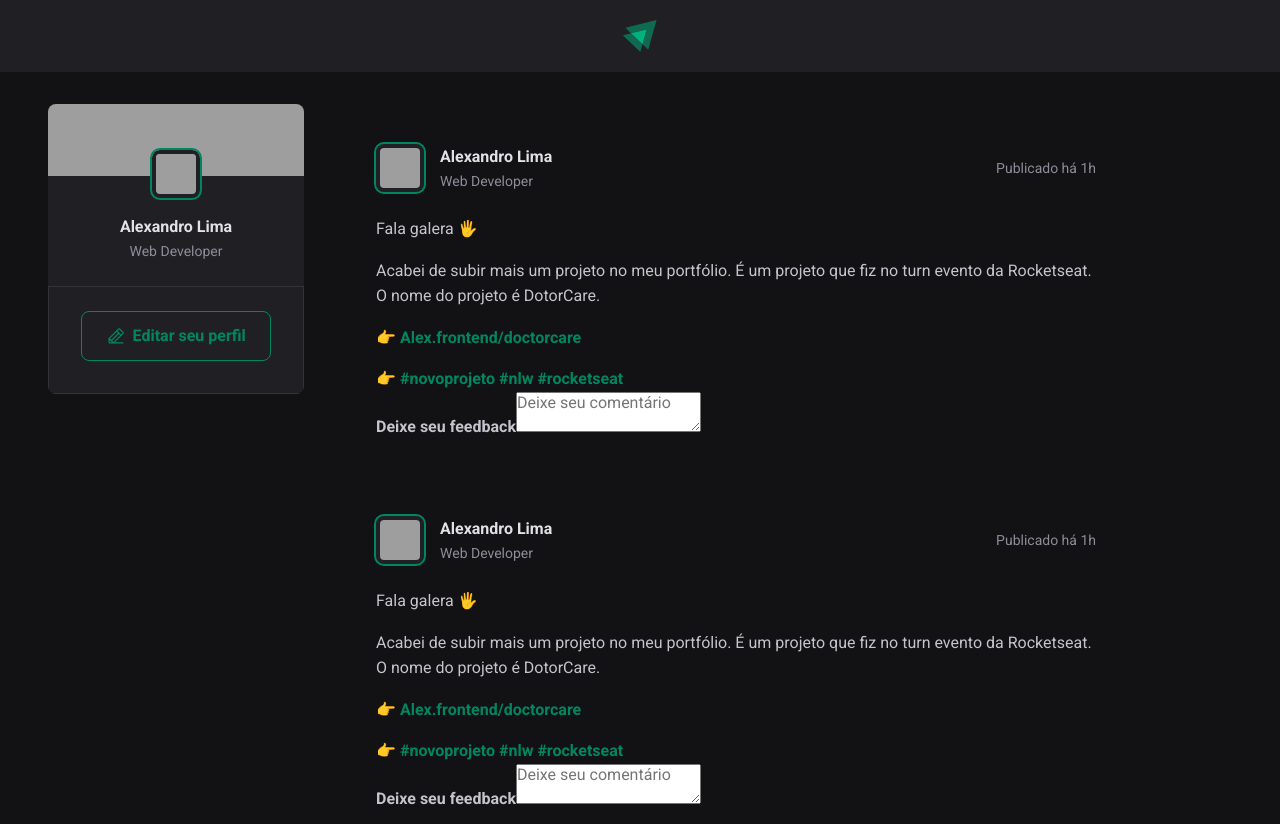
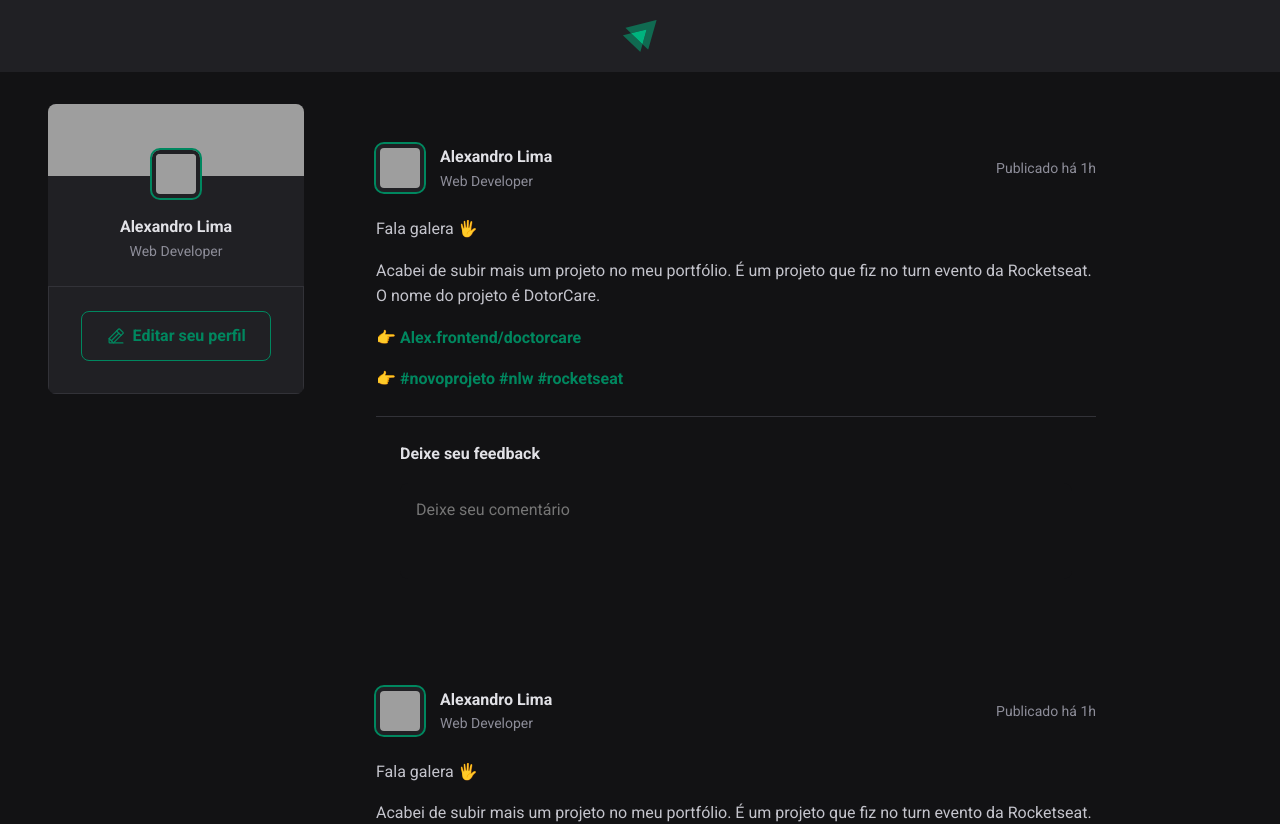
Before and after one commit to Allex-Lima/jornada-react, a React (Vite) app: page / in a window 1280 px wide. Shown: the top 824 px of the page. Built offline with nearby package versions, Linux system fonts and the light colour scheme; grey boxes are pictures that could not be loaded.

Commit message:
Feat: formulário de comentários

```diff
--- a/src/components/Post.jsx
+++ b/src/components/Post.jsx
@@ -30,6 +30,9 @@
                 <textarea
                     placeholder='Deixe seu comentário'
                 />
+                <footer>
+                    <button type='submit'>Publicar</button>
+                </footer>
             </form>
         </article>
     )
--- a/src/components/Post.module.css
+++ b/src/components/Post.module.css
@@ -67,3 +67,56 @@
     color: var(--gray-400);
     line-height: 1.6;
 }
+
+.commentForm {
+    width: 100%;
+    margin-top: 1.5rem;
+    padding: 1.5rem;
+    border-top: 1px solid var(--gray-600);
+}
+
+.commentForm > strong {
+    line-height: 1.6;
+    color: var(--gray-100);
+}
+
+.commentForm textarea {
+    width: 100%;
+    background: var(--gray-900);
+    border: 0;
+    resize: none;
+    height: 6rem;
+    padding: 1rem;
+    border-radius: 8px;
+    color: var(--gray-100);
+    line-height: 1.4;
+    margin-top: 1rem;
+
+}
+
+.commentForm button[type=submit] {
+    padding: 1rem 1.5rem;
+    margin-top: 1rem;
+    border-radius: 8px;
+    border: 0;
+    background: var(--green-500);
+    color: var(--white);
+    font-weight: bold;
+    cursor: pointer;
+
+    transition: background-color 0.1s;
+}
+
+.commentForm footer {
+    visibility: hidden;
+    max-height: 0;
+}
+
+.commentForm:focus-within footer {
+    visibility: visible;
+    max-height: none;
+}
+
+.commentForm button[type=submit]:hover {
+    background: var(--green-300);
+}
--- a/src/global.css
+++ b/src/global.css
@@ -11,6 +11,11 @@
 
     --green-300: #00B37E;
     --green-500: #00875f;
+}
+
+:focus {
+    outline: transparent;
+    box-shadow: 0 0 0 2px var(--green-500);
 }
 
 * {
```
